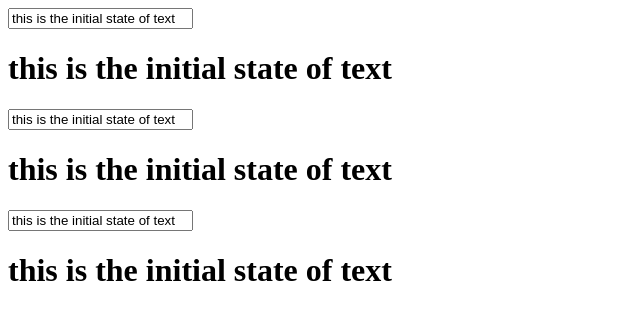
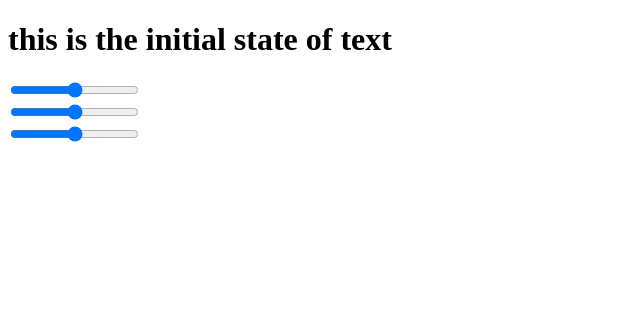
Before and after one commit to vibesharing/React-training, a React app: page / in a window 1280 px wide. Shown: the top 320 px of the page, without its empty margins (0-640 px from the left). Built offline with nearby package versions, Linux system fonts and the light colour scheme.

Commit message:
refs in react using  ReactDOM.findDOMNode

```diff
--- a/App.js
+++ b/App.js
@@ -13,18 +13,24 @@ class App extends React.Component {
 
   update(e){
     this.setState({
-      text: e.target.value
+      text: this.state.text,
+      red: ReactDOM.findDOMNode(this.refs.red.refs.input).value,
+      green: ReactDOM.findDOMNode(this.refs.green.refs.input).value,
+      blue: ReactDOM.findDOMNode(this.refs.blue.refs.input).value
     });
   }
 
   render() {
     return (
       <div>
-        <ChildComponent text={this.state.text} update={this.update} />
-        <ChildComponent text={this.state.text} update={this.update} />
+        <h1>{this.state.text}</h1>
 
-        <ChildComponent text={this.state.text} update={this.update} />
-
+        <ChildComponent ref="red" update={this.update} />
+        {this.state.red}
+        <ChildComponent ref="green" update={this.update} />
+        {this.state.green}
+        <ChildComponent ref="blue" update={this.update} />
+        {this.state.blue}
       </div>
     );
 };
--- a/childComponent.js
+++ b/childComponent.js
@@ -5,10 +5,9 @@ class ChildComponent extends React.Component {
 
   render() {
     return (
-      <div>
-        <input onChange={this.props.update} value={this.props.text} />
-        <h1> {this.props.text}</h1>
-      </div>
+        <div>
+          <input onChange={this.props.update} ref="input" type="range" min="0"  max="100" />
+        </div>
     )
   }
 }
```
